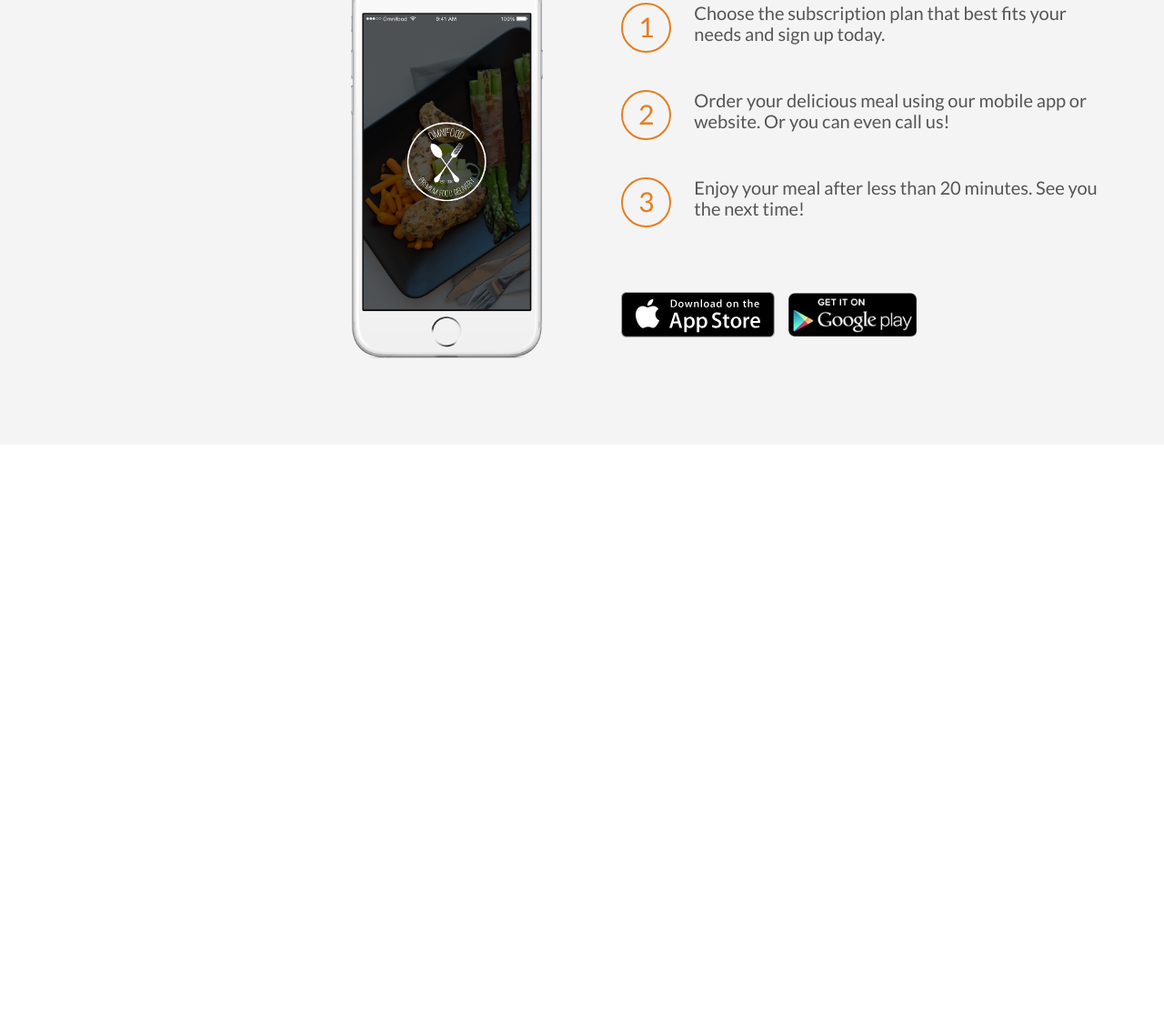
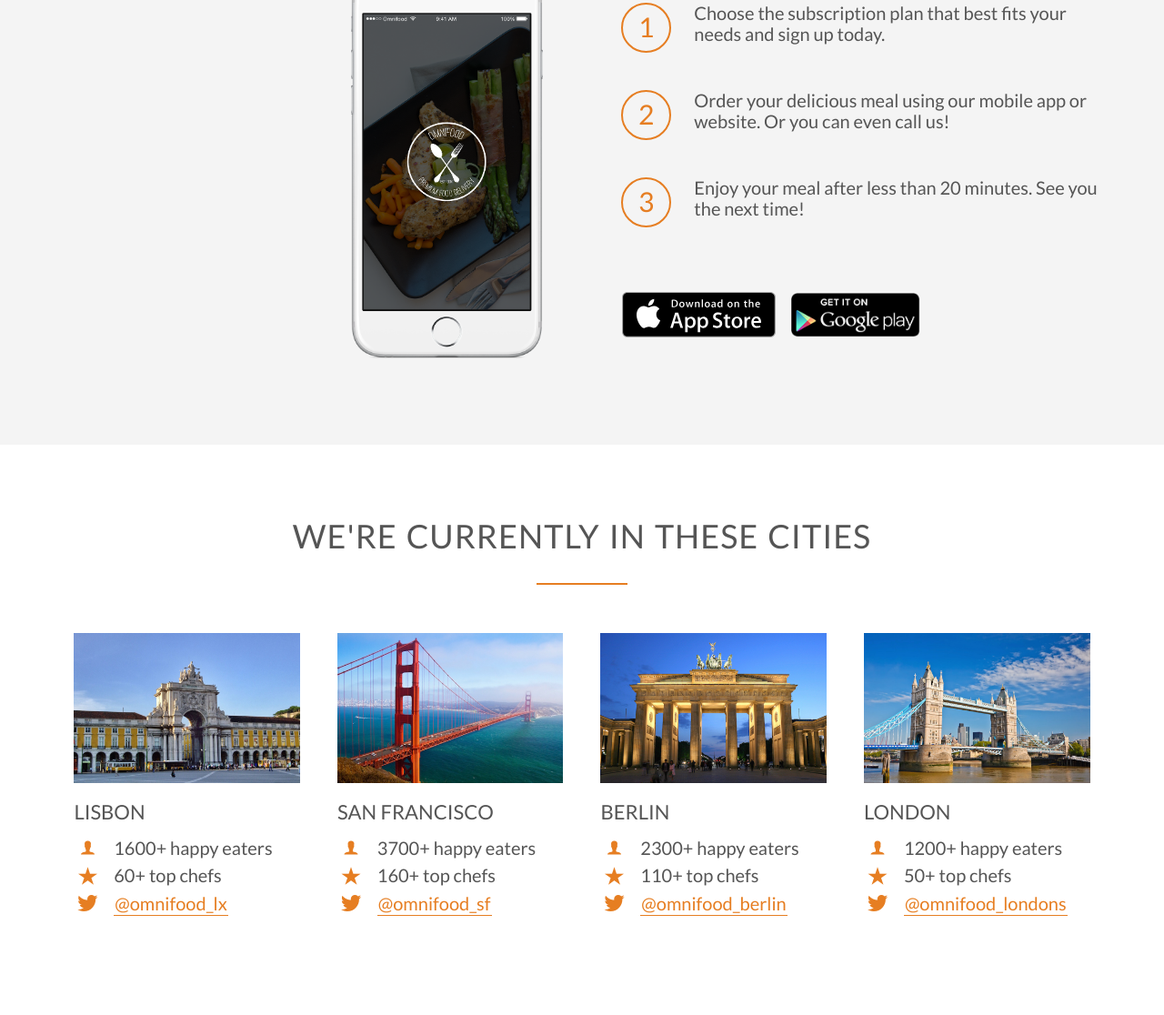
Before and after one commit to DanielCalvillo/omnifood, a plain HTML site: page index.html in a window 1280 px wide. Shown: the part 2249-3365 px from the top of the page at 91% size. Before the commit the page ends 2738 px from the top, so only its background shows below. Drawn offline with nearby package versions, Linux system fonts and the light colour scheme.

Commit message:
Add cities sections

```diff
--- a/index.html
+++ b/index.html
@@ -120,12 +120,13 @@
         <section class="section-steps">
             <div class="row">
                 <h2>How it works &mdash; Simple as 1, 2, 3</h2>
+            </div>
 
-            </div>
             <div class="row">
                 <div class="col span-1-of-2 steps-box">
                     <img src="resources/img/app-iPhone.png" alt="Omnifood app on iphone" class="app-screen">
                 </div>
+
                 <div class="col span-1-of-2 steps-box">
                     <div class="works-step">
                         <div>1</div>
@@ -148,6 +149,81 @@
 
         </section>
 
+        <section class="section-cities">
+            <div class="row">
+                <h2>We're currently in these cities</h2>
+            </div>
+
+            <div class="row">
+                <div class="col span-1-of-4 box">
+                    <img src="resources/img/lisbon-3.jpg" alt="The citie of lisbon">
+                    <h3>Lisbon</h3>
+                    <div class="city-feature">
+                        <i class="ion-ios-person icon-small"></i>
+                        1600+ happy eaters
+                    </div>
+                    <div class="city-feature">
+                        <i class="ion-ios-star icon-small"></i>
+                        60+ top chefs
+                    </div>
+                    <div class="city-feature">
+                        <i class="ion-social-twitter icon-small"></i>
+                        <a href="#">@omnifood_lx</a>
+                    </div>
+                </div>
+                <div class="col span-1-of-4 box">
+                    <img src="resources/img/san-francisco.jpg" alt="The citie of San Francisco">
+                    <h3>San Francisco</h3>
+                    <div class="city-feature">
+                        <i class="ion-ios-person icon-small"></i>
+                        3700+ happy eaters
+                    </div>
+                    <div class="city-feature">
+                        <i class="ion-ios-star icon-small"></i>
+                        160+ top chefs
+                    </div>
+                    <div class="city-feature">
+                        <i class="ion-social-twitter icon-small"></i>
+                        <a href="#">@omnifood_sf</a>
+                    </div>
+                </div>
+                <div class="col span-1-of-4 box">
+                    <img src="resources/img/berlin.jpg" alt="The citie of Berlin">
+                    <h3>Berlin</h3>
+                    <div class="city-feature">
+                        <i class="ion-ios-person icon-small"></i>
+                        2300+ happy eaters
+                    </div>
+                    <div class="city-feature">
+                        <i class="ion-ios-star icon-small"></i>
+                        110+ top chefs
+                    </div>
+                    <div class="city-feature">
+                        <i class="ion-social-twitter icon-small"></i>
+                        <a href="#">@omnifood_berlin</a>
+                    </div>
+                </div>
+                <div class="col span-1-of-4 box">
+                    <img src="resources/img/london.jpg" alt="The citie of london">
+                    <h3>London</h3>
+                    <div class="city-feature">
+                        <i class="ion-ios-person icon-small"></i>
+                        1200+ happy eaters
+                    </div>
+                    <div class="city-feature">
+                        <i class="ion-ios-star icon-small"></i>
+                        50+ top chefs
+                    </div>
+                    <div class="city-feature">
+                        <i class="ion-social-twitter icon-small"></i>
+                        <a href="#">@omnifood_londons</a>
+                    </div>
+
+                </div>
+
+            </div>
+        </section>
+
 
     </body>
 
--- a/resources/css/style.css
+++ b/resources/css/style.css
@@ -112,6 +112,36 @@ h2:after {
     margin-bottom: 10px;
 }
 
+.icon-small {
+    display: inline-block;
+    width: 30px;
+    text-align: center;
+    color: #e67e22;
+    font-size: 120%;
+    margin-right: 10px;
+
+    /*secrets to align text and icons*/
+    line-height: 120%;
+    vertical-align: middle;
+    margin-top: -5px;
+
+}
+/* -------LINKS------ */
+
+a:link,
+a:visited {
+    color: #e67e22;
+    text-decoration: none;
+    padding: 1px;
+    border-bottom: 1px solid #e67e22;
+    transition: border-bottom 0.2s, color 0.2s;
+}
+
+a:hover,
+a:active {
+    color: #555;
+    border-bottom: 1px solid transparent;
+}
 
 /* -------BUTTONS------ */
 .btn:link,
@@ -306,8 +336,27 @@ header {
 
 }
 
+.btn-app:link,
+.btn-app:visited {
+    border: 0;
+}
+
 .btn-app img {
     height: 50px;
     width: auto;
     margin-right: 10px;
 }
+
+/* --------------------------------------------- */
+/* CITIES */
+/* --------------------------------------------- */
+
+.box img {
+    width: 100%;
+    height: auto;
+    margin-bottom: 15px;
+}
+
+.city-feature {
+    margin-bottom: 5px;
+}
```
